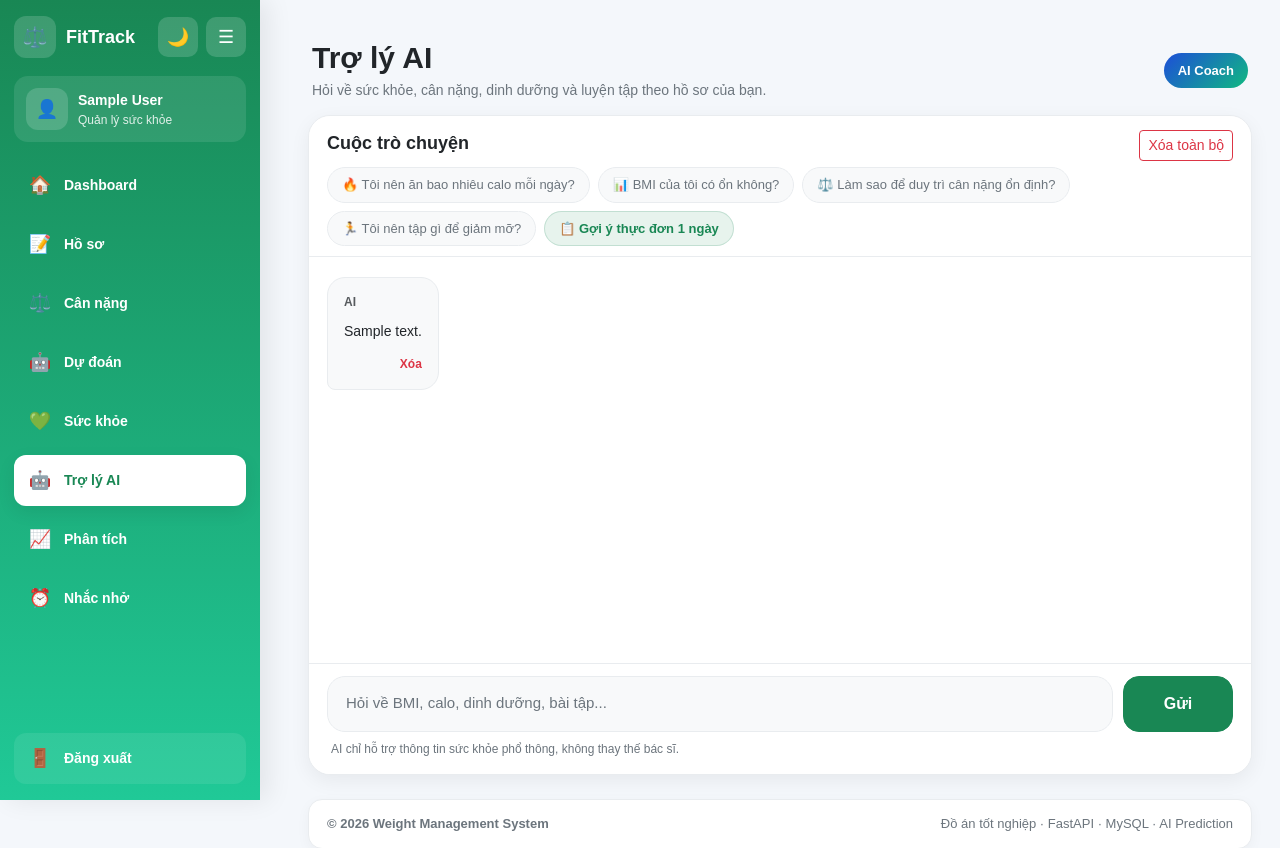
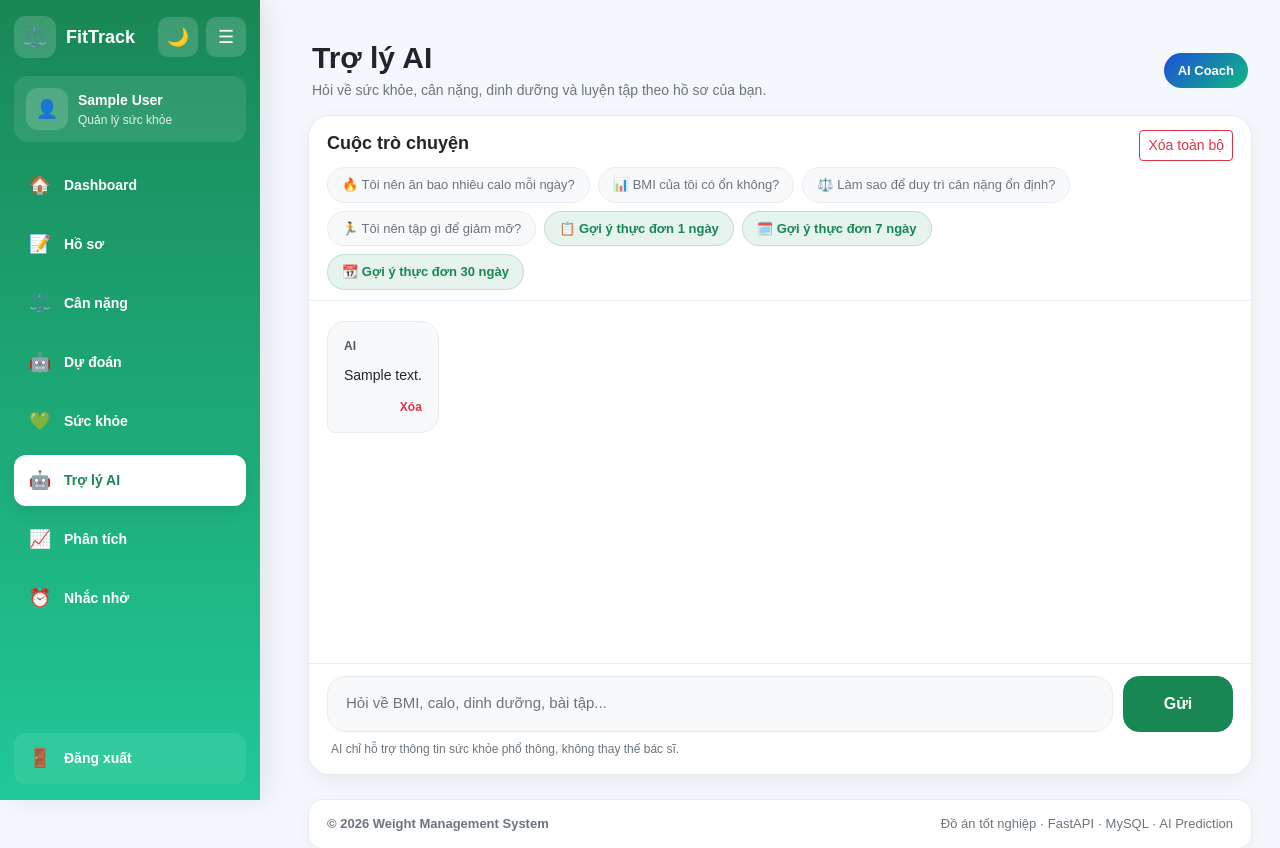
Before and after one commit to tongtuan-vip/weight-management-system, a FastAPI app: page /ai-chat in a window 1280 px wide. Shown: the top 848 px of the page. Run offline with FastAPI, Linux system fonts and the light colour scheme; a user stored in the database is signed in; tables that the repository leaves empty hold one stand-in row (values such as "Sample post").

Commit message:
cập nhật lại chức năng quên mk, nâng cao AI gợi ý thực đơn

```diff
--- a/app/main.py
+++ b/app/main.py
@@ -1,7 +1,7 @@
 from dotenv import load_dotenv
 import os
 from google import genai
-
+from math import isnan
 from fastapi import Request, Form, Depends
 from fastapi.responses import RedirectResponse
 from sqlalchemy.orm import Session
@@ -51,7 +51,16 @@ def suggest_default_reminder_times(wake_up_time=None, goal=None):
         workout = "18:30"
 
     return breakfast, lunch, dinner, workout
-
+def save_chat_message(db: Session, user_id: int, role: str, content: str):
+    msg = ChatMessage(
+        user_id=user_id,
+        role=role,
+        content=content
+    )
+    db.add(msg)
+    db.commit()
+    db.refresh(msg)
+    return msg
 def calculate_weight_streak(records):
     if not records:
         return 0
@@ -207,8 +216,11 @@ from app.security import verify_password
 def login_page(request: Request):
     return templates.TemplateResponse(
         request,
-         "login.html")
-
+        "login.html",
+        {
+            "message": ""
+        }
+    )
 
 @app.post("/login")
 def login(
@@ -217,30 +229,52 @@ def login(
     password: str = Form(...),
     db: Session = Depends(get_db)
 ):
-    email = email.strip().lower()
-    password = password.strip()
+    try:
+        email = email.strip().lower()
+        password = password.strip()
 
-    user = db.query(User).filter(User.email == email).first()
+        user = db.query(User).filter(User.email == email).first()
 
-    if not user:
+        if not user:
+            return templates.TemplateResponse(
+                request,
+                "login.html",
+                {
+                    "message": "Email hoặc mật khẩu không đúng."
+                }
+            )
+
+        valid_password = False
+
+        try:
+            valid_password = verify_password(password, user.password)
+        except Exception:
+            # Nếu mật khẩu cũ đang lưu plain text thì tự chuyển sang hash
+            if user.password == password:
+                valid_password = True
+                user.password = hash_password(password)
+                db.commit()
+
+        if not valid_password:
+            return templates.TemplateResponse(
+                request,
+                "login.html",
+                {
+                    "message": "Email hoặc mật khẩu không đúng."
+                }
+            )
+
+        request.session["user_id"] = user.id
+        return RedirectResponse(url="/dashboard", status_code=302)
+
+    except Exception as e:
         return templates.TemplateResponse(
             request,
-             "login.html", {
-
-            "message": "Email hoặc mật khẩu không đúng."
-        })
-
-    if not verify_password(password, user.password):
-        return templates.TemplateResponse(
-           request,
-           "login.html", {
-
-            "message": "Email hoặc mật khẩu không đúng."
-        })
-
-    request.session["user_id"] = user.id
-
-    return RedirectResponse(url="/dashboard", status_code=302)
+            "login.html",
+            {
+                "message": f"Lỗi đăng nhập: {str(e)}"
+            }
+        )
 
 @app.get("/profile")
 def profile_page(request: Request, db: Session = Depends(get_db)):
@@ -801,16 +835,6 @@ def delete_weight_record(
         db.commit()
 
     return RedirectResponse(url="/weight", status_code=302)
-@app.get("/forgot-password")
-def forgot_password_page(request: Request):
-    return templates.TemplateResponse(
-        request,
-        "forgot_password.html",
-        {
-
-            "message": ""
-        }
-    )
 
 
 @app.post("/forgot-password")
@@ -821,39 +845,62 @@ def forgot_password(
     confirm_password: str = Form(...),
     db: Session = Depends(get_db)
 ):
-    user = db.query(User).filter(User.email == email).first()
+    try:
+        email = email.strip().lower()
+        new_password = new_password.strip()
+        confirm_password = confirm_password.strip()
 
-    if not user:
+        user = db.query(User).filter(User.email == email).first()
+
+        if not user:
+            return templates.TemplateResponse(
+                request,
+                "forgot_password.html",
+                {
+                    "message": "Email không tồn tại trong hệ thống!"
+                }
+            )
+
+        if len(new_password) < 8:
+            return templates.TemplateResponse(
+                request,
+                "forgot_password.html",
+                {
+                    "message": "Mật khẩu phải có ít nhất 8 ký tự!"
+                }
+            )
+
+        if new_password != confirm_password:
+            return templates.TemplateResponse(
+                request,
+                "forgot_password.html",
+                {
+                    "message": "Mật khẩu xác nhận không khớp!"
+                }
+            )
+
+        # 🔥 QUAN TRỌNG NHẤT
+        user.password = hash_password(new_password)
+
+        db.commit()
+
+        return templates.TemplateResponse(
+            request,
+            "login.html",
+            {
+                "message": "Đổi mật khẩu thành công! Hãy đăng nhập lại."
+            }
+        )
+
+    except Exception as e:
+        db.rollback()
         return templates.TemplateResponse(
             request,
             "forgot_password.html",
             {
-
-                "message": "Email không tồn tại trong hệ thống!"
+                "message": f"Có lỗi xảy ra: {str(e)}"
             }
         )
-
-    if new_password != confirm_password:
-        return templates.TemplateResponse(
-            request,
-            "forgot_password.html",
-            {
-
-                "message": "Mật khẩu xác nhận không khớp!"
-            }
-        )
-
-    user.password = new_password
-    db.commit()
-
-    return templates.TemplateResponse(
-       request,
-        "login.html",
-        {
-
-            "message": "Đổi mật khẩu thành công! Hãy đăng nhập lại."
-        }
-    )
 def predict_target_date(records, target_weight):
     if not records or len(records) < 2 or target_weight is None:
         return None
@@ -1077,19 +1124,266 @@ def clear_ai_chat(
     db.commit()
 
     return JSONResponse({"success": True, "message": "Đã xóa toàn bộ cuộc trò chuyện"})
+
+def calculate_user_health_info(user):
+    if not user or not user.height or not user.current_weight:
+        return None
+
+    try:
+        height_m = user.height / 100
+        weight = float(user.current_weight)
+        bmi = round(weight / (height_m ** 2), 2)
+
+        age = user.age if user.age else 20
+        gender = (user.gender or "").strip().lower()
+
+        if gender == "nam":
+            bmr = 10 * weight + 6.25 * user.height - 5 * age + 5
+        else:
+            bmr = 10 * weight + 6.25 * user.height - 5 * age - 161
+
+        activity_map = {
+            "Ít vận động": 1.2,
+            "Vận động nhẹ": 1.375,
+            "Vận động vừa": 1.55,
+            "Vận động nhiều": 1.725
+        }
+
+        activity_factor = activity_map.get(user.activity_level, 1.2)
+        tdee = round(bmr * activity_factor, 0)
+
+        goal = "Duy trì"
+        target_calories = int(tdee)
+
+        if user.target_weight:
+            if user.target_weight < user.current_weight:
+                goal = "Giảm cân"
+                target_calories = int(tdee - 500)
+            elif user.target_weight > user.current_weight:
+                goal = "Tăng cân"
+                target_calories = int(tdee + 300)
+
+        return {
+            "bmi": bmi,
+            "bmr": round(bmr, 0),
+            "tdee": int(tdee),
+            "goal": goal,
+            "target_calories": max(target_calories, 1200)
+        }
+    except Exception:
+        return None
+
+
+def get_meal_plan_1_day(goal, calories):
+    if goal == "Giảm cân":
+        return f"""
+        <h4>📋 Thực đơn gợi ý 1 ngày ({goal})</h4>
+        <p><strong>Mục tiêu năng lượng:</strong> khoảng {calories} kcal/ngày</p>
+
+        <p><strong>Bữa sáng:</strong> 2 quả trứng luộc, 2 lát bánh mì nguyên cám, 1 quả táo</p>
+        <p><strong>Bữa phụ sáng:</strong> 1 hũ sữa chua không đường</p>
+        <p><strong>Bữa trưa:</strong> 150g ức gà áp chảo, 1/2 chén cơm gạo lứt, salad rau xanh</p>
+        <p><strong>Bữa phụ chiều:</strong> 1 quả chuối nhỏ hoặc 10 hạt hạnh nhân</p>
+        <p><strong>Bữa tối:</strong> 150g cá hấp, rau luộc, 1 củ khoai lang nhỏ</p>
+
+        <p><strong>Lưu ý:</strong> Uống đủ nước, hạn chế nước ngọt và đồ chiên rán.</p>
+        """
+
+    elif goal == "Tăng cân":
+        return f"""
+        <h4>📋 Thực đơn gợi ý 1 ngày ({goal})</h4>
+        <p><strong>Mục tiêu năng lượng:</strong> khoảng {calories} kcal/ngày</p>
+
+        <p><strong>Bữa sáng:</strong> Bánh mì trứng, 1 ly sữa, 1 quả chuối</p>
+        <p><strong>Bữa phụ sáng:</strong> 1 hũ sữa chua, 1 nắm hạt dinh dưỡng</p>
+        <p><strong>Bữa trưa:</strong> 200g thịt bò, 1 chén cơm, rau xanh, canh</p>
+        <p><strong>Bữa phụ chiều:</strong> Sinh tố bơ hoặc chuối sữa</p>
+        <p><strong>Bữa tối:</strong> 200g cá hồi hoặc thịt gà, khoai tây, rau củ</p>
+        <p><strong>Bữa phụ tối:</strong> 1 ly sữa ấm hoặc yến mạch</p>
+
+        <p><strong>Lưu ý:</strong> Chia nhỏ bữa ăn và ưu tiên protein, tinh bột tốt.</p>
+        """
+    else:
+        return f"""
+        <h4>📋 Thực đơn gợi ý 1 ngày ({goal})</h4>
+        <p><strong>Mục tiêu năng lượng:</strong> khoảng {calories} kcal/ngày</p>
+
+        <p><strong>Bữa sáng:</strong> Yến mạch với sữa chua và trái cây</p>
+        <p><strong>Bữa phụ sáng:</strong> 1 quả táo hoặc cam</p>
+        <p><strong>Bữa trưa:</strong> 150g thịt nạc, 1 chén cơm vừa, rau luộc, canh</p>
+        <p><strong>Bữa phụ chiều:</strong> 1 hũ sữa chua không đường</p>
+        <p><strong>Bữa tối:</strong> Cá hấp hoặc ức gà, rau xanh, 1 củ khoai lang nhỏ</p>
+
+        <p><strong>Lưu ý:</strong> Duy trì ăn uống đều đặn và cân bằng dinh dưỡng.</p>
+        """
+
+
+def get_meal_plan_7_days(goal, calories):
+    if goal == "Giảm cân":
+        days = [
+            "Ngày 1: Yến mạch, ức gà, salad, cá hấp",
+            "Ngày 2: Trứng luộc, thịt bò xào rau, khoai lang, sữa chua",
+            "Ngày 3: Bánh mì nguyên cám, cá hồi, rau luộc, trái cây ít ngọt",
+            "Ngày 4: Yến mạch chuối, ức gà áp chảo, canh rau, hạnh nhân",
+            "Ngày 5: Trứng + táo, thịt nạc, cơm gạo lứt, rau củ hấp",
+            "Ngày 6: Sữa chua yến mạch, cá hấp, salad dưa leo, khoai lang",
+            "Ngày 7: Bún gạo lứt, thịt gà xé, rau xanh, trái cây"
+        ]
+    elif goal == "Tăng cân":
+        days = [
+            "Ngày 1: Bánh mì trứng, thịt bò, cơm, sữa",
+            "Ngày 2: Yến mạch sữa, cá hồi, khoai tây, sinh tố bơ",
+            "Ngày 3: Phở bò, thịt gà, cơm, trái cây",
+            "Ngày 4: Bún thịt, trứng, sữa chua, các loại hạt",
+            "Ngày 5: Bánh mì ốp la, cá, cơm, sinh tố chuối",
+            "Ngày 6: Xôi, thịt bò, rau xanh, sữa",
+            "Ngày 7: Mì nui, ức gà, khoai lang, trái cây"
+        ]
+    else:
+        days = [
+            "Ngày 1: Yến mạch, thịt gà, cơm vừa đủ, rau xanh",
+            "Ngày 2: Bánh mì trứng, cá hấp, canh rau, trái cây",
+            "Ngày 3: Sữa chua, thịt nạc, cơm, salad",
+            "Ngày 4: Yến mạch chuối, cá hồi, rau luộc, táo",
+            "Ngày 5: Bánh mì nguyên cám, thịt bò, canh rau",
+            "Ngày 6: Trứng luộc, ức gà, khoai lang, sữa chua",
+            "Ngày 7: Bún gạo lứt, cá, rau xanh, trái cây"
+        ]
+
+    day_html = "".join([f"<p><strong>{item.split(':')[0]}:</strong> {item.split(':', 1)[1].strip()}</p>" for item in days])
+
+    return f"""
+    <h4>🗓️ Thực đơn gợi ý 7 ngày ({goal})</h4>
+    <p><strong>Mục tiêu năng lượng:</strong> khoảng {calories} kcal/ngày</p>
+    {day_html}
+    <p><strong>Lưu ý:</strong> Có thể thay đổi món tương đương để đỡ ngán nhưng vẫn giữ đúng mục tiêu calo.</p>
+    """
+
+
+def get_meal_plan_30_days(goal, calories):
+    if goal == "Giảm cân":
+        content = """
+        <p><strong>Tuần 1:</strong> Giảm nước ngọt, đồ chiên, tăng rau xanh và protein nạc.</p>
+        <p><strong>Tuần 2:</strong> Duy trì cơm vừa phải, ưu tiên cá, gà, trứng, khoai lang.</p>
+        <p><strong>Tuần 3:</strong> Ăn đều 3 bữa chính + 1-2 bữa phụ nhẹ, tránh ăn đêm.</p>
+        <p><strong>Tuần 4:</strong> Ổn định khẩu phần, theo dõi cân nặng và điều chỉnh lượng calo nếu cần.</p>
+        """
+    elif goal == "Tăng cân":
+        content = """
+        <p><strong>Tuần 1:</strong> Tăng số bữa ăn, bổ sung sữa, trứng, thịt, cơm và khoai.</p>
+        <p><strong>Tuần 2:</strong> Duy trì thừa nhẹ calo, ưu tiên protein và tinh bột tốt.</p>
+        <p><strong>Tuần 3:</strong> Kết hợp thêm sinh tố, hạt dinh dưỡng, sữa chua, bơ đậu phộng.</p>
+        <p><strong>Tuần 4:</strong> Theo dõi cân nặng mỗi tuần để tăng calo hợp lý, tránh tăng mỡ quá nhanh.</p>
+        """
+    else:
+        content = """
+        <p><strong>Tuần 1:</strong> Thiết lập thói quen ăn đúng giờ, cân bằng đủ 4 nhóm chất.</p>
+        <p><strong>Tuần 2:</strong> Duy trì khẩu phần ổn định, ưu tiên thực phẩm tươi và ít chế biến.</p>
+        <p><strong>Tuần 3:</strong> Kiểm soát đồ ngọt, nước ngọt, giữ nhịp sinh hoạt điều độ.</p>
+        <p><strong>Tuần 4:</strong> Tiếp tục chế độ ăn lành mạnh và theo dõi cân nặng định kỳ.</p>
+        """
+
+    return f"""
+    <h4>📆 Thực đơn gợi ý 30 ngày ({goal})</h4>
+    <p><strong>Mục tiêu năng lượng:</strong> khoảng {calories} kcal/ngày</p>
+    {content}
+    <p><strong>Gợi ý chung:</strong> Với kế hoạch 30 ngày, bạn nên theo dõi cân nặng mỗi tuần để điều chỉnh khẩu phần phù hợp.</p>
+    """
+
+@app.post("/ai-chat/meal-plan-7-days")
+def generate_meal_plan_7_days(
+    request: Request,
+    db: Session = Depends(get_db)
+):
+    try:
+        user_id = request.session.get("user_id")
+        if not user_id:
+            return JSONResponse(status_code=401, content={"error": "Bạn cần đăng nhập."})
+
+        user = db.query(User).filter(User.id == user_id).first()
+        if not user:
+            return JSONResponse(status_code=404, content={"error": "Không tìm thấy người dùng."})
+
+        info = calculate_user_health_info(user)
+        if not info:
+            return JSONResponse(
+                status_code=400,
+                content={"error": "Vui lòng cập nhật đầy đủ chiều cao, cân nặng, tuổi, giới tính và mức vận động trong hồ sơ."}
+            )
+
+        user_prompt = "🗓️ Gợi ý thực đơn 7 ngày"
+        answer = get_meal_plan_7_days(info["goal"], info["target_calories"])
+
+        user_msg = save_chat_message(db, user_id, "user", user_prompt)
+        assistant_msg = save_chat_message(db, user_id, "assistant", answer)
+
+        return JSONResponse({
+            "user_message_id": user_msg.id,
+            "user_content": user_prompt,
+            "assistant_message_id": assistant_msg.id,
+            "answer": answer,
+            "rendered_answer": answer
+        })
+
+    except Exception as e:
+        return JSONResponse(status_code=500, content={"error": f"Lỗi tạo thực đơn 7 ngày: {str(e)}"})
+
+@app.post("/ai-chat/meal-plan-30-days")
+def generate_meal_plan_30_days(
+    request: Request,
+    db: Session = Depends(get_db)
+):
+    try:
+        user_id = request.session.get("user_id")
+        if not user_id:
+            return JSONResponse(status_code=401, content={"error": "Bạn cần đăng nhập."})
+
+        user = db.query(User).filter(User.id == user_id).first()
+        if not user:
+            return JSONResponse(status_code=404, content={"error": "Không tìm thấy người dùng."})
+
+        info = calculate_user_health_info(user)
+        if not info:
+            return JSONResponse(
+                status_code=400,
+                content={"error": "Vui lòng cập nhật đầy đủ chiều cao, cân nặng, tuổi, giới tính và mức vận động trong hồ sơ."}
+            )
+
+        user_prompt = "📆 Gợi ý thực đơn 30 ngày"
+        answer = get_meal_plan_30_days(info["goal"], info["target_calories"])
+
+        user_msg = save_chat_message(db, user_id, "user", user_prompt)
+        assistant_msg = save_chat_message(db, user_id, "assistant", answer)
+
+        return JSONResponse({
+            "user_message_id": user_msg.id,
+            "user_content": user_prompt,
+            "assistant_message_id": assistant_msg.id,
+            "answer": answer,
+            "rendered_answer": answer
+        })
+
+    except Exception as e:
+        return JSONResponse(status_code=500, content={"error": f"Lỗi tạo thực đơn 30 ngày: {str(e)}"})
+
+
 @app.post("/ai-chat/meal-plan")
-def ai_meal_plan(request: Request, db: Session = Depends(get_db)):
+def ai_meal_plan_1_day(request: Request, db: Session = Depends(get_db)):
     user_id = request.session.get("user_id")
     if not user_id:
         return JSONResponse({"error": "Chưa đăng nhập"}, status_code=401)
+
     if not gemini_client:
         return JSONResponse(
-        {"error": "Chưa cấu hình GEMINI_API_KEY trên server"},
-        status_code=500
-    )
+            {"error": "Chưa cấu hình GEMINI_API_KEY trên server"},
+            status_code=500
+        )
+
     user = db.query(User).filter(User.id == user_id).first()
     if not user:
         return JSONResponse({"error": "Không tìm thấy người dùng"}, status_code=404)
+
+    user_prompt = "📋 Gợi ý thực đơn 1 ngày"
 
     latest_record = (
         db.query(WeightRecord)
@@ -1132,18 +1426,27 @@ Thông tin người dùng:
 
         answer = response.text.strip() if response.text else "Mình chưa thể gợi ý thực đơn lúc này."
 
+        # Lưu user message
+        user_msg = save_chat_message(db, user_id, "user", user_prompt)
+
+        # Lưu assistant message
+        assistant_msg = save_chat_message(db, user_id, "assistant", answer)
+
+        rendered_answer = markdown.markdown(
+            answer,
+            extensions=["extra", "nl2br", "fenced_code"]
+        )
+
+        return JSONResponse({
+            "user_message_id": user_msg.id,
+            "user_content": user_prompt,
+            "assistant_message_id": assistant_msg.id,
+            "answer": answer,
+            "rendered_answer": rendered_answer
+        })
+
     except Exception as e:
         return JSONResponse({"error": f"Lỗi Gemini: {str(e)}"}, status_code=500)
-
-    rendered_answer = markdown.markdown(
-        answer,
-        extensions=["extra", "nl2br", "fenced_code"]
-    )
-
-    return JSONResponse({
-        "answer": answer,
-        "rendered_answer": rendered_answer
-    })
 @app.get("/analysis")
 def analysis_page(request: Request, db: Session = Depends(get_db)):
     user_id = request.session.get("user_id")
--- a/app/templates/ai_chat.html
+++ b/app/templates/ai_chat.html
@@ -451,6 +451,14 @@
                     <div class="quick-chip primary" onclick="generateMealPlan()">
     📋 Gợi ý thực đơn 1 ngày
 </div>
+
+<div class="quick-chip primary" onclick="generateMealPlan7Days()">
+    🗓️ Gợi ý thực đơn 7 ngày
+</div>
+
+<div class="quick-chip primary" onclick="generateMealPlan30Days()">
+    📆 Gợi ý thực đơn 30 ngày
+</div>
                 </div>
             </div>
 
@@ -714,14 +722,89 @@
         }
 
         appendMessage(
+            "user",
+            data.user_content || "📋 Gợi ý thực đơn 1 ngày",
+            data.user_message_id || null
+        );
+
+        appendMessage(
             "assistant",
             data.rendered_answer || data.answer || "Chưa có thực đơn.",
-                null
+            data.assistant_message_id || null
         );
     } catch (err) {
         typingBox.style.display = "none";
         appendMessage("assistant", "Không thể kết nối tới AI lúc này.");
     }
 }
+
+async function generateMealPlan7Days() {
+    const typingBox = document.getElementById("typingBox");
+    typingBox.style.display = "block";
+
+    try {
+        const res = await fetch("/ai-chat/meal-plan-7-days", {
+            method: "POST"
+        });
+
+        const data = await res.json();
+        typingBox.style.display = "none";
+
+        if (!res.ok) {
+            appendMessage("assistant", data.error || "Không thể tạo thực đơn 7 ngày lúc này.");
+            return;
+        }
+
+        appendMessage(
+            "user",
+            data.user_content || "🗓️ Gợi ý thực đơn 7 ngày",
+            data.user_message_id || null
+        );
+
+        appendMessage(
+            "assistant",
+            data.rendered_answer || data.answer || "Chưa có thực đơn 7 ngày.",
+            data.assistant_message_id || null
+        );
+    } catch (err) {
+        typingBox.style.display = "none";
+        appendMessage("assistant", "Không thể kết nối tới AI lúc này.");
+    }
+}
+
+async function generateMealPlan30Days() {
+    const typingBox = document.getElementById("typingBox");
+    typingBox.style.display = "block";
+
+    try {
+        const res = await fetch("/ai-chat/meal-plan-30-days", {
+            method: "POST"
+        });
+
+        const data = await res.json();
+        typingBox.style.display = "none";
+
+        if (!res.ok) {
+            appendMessage("assistant", data.error || "Không thể tạo thực đơn 30 ngày lúc này.");
+            return;
+        }
+
+        appendMessage(
+            "user",
+            data.user_content || "📆 Gợi ý thực đơn 30 ngày",
+            data.user_message_id || null
+        );
+
+        appendMessage(
+            "assistant",
+            data.rendered_answer || data.answer || "Chưa có thực đơn 30 ngày.",
+            data.assistant_message_id || null
+        );
+    } catch (err) {
+        typingBox.style.display = "none";
+        appendMessage("assistant", "Không thể kết nối tới AI lúc này.");
+    }
+}
+
 </script>
 {% endblock %}
```
Lines whose indentation alone changed are shown as unchanged.
